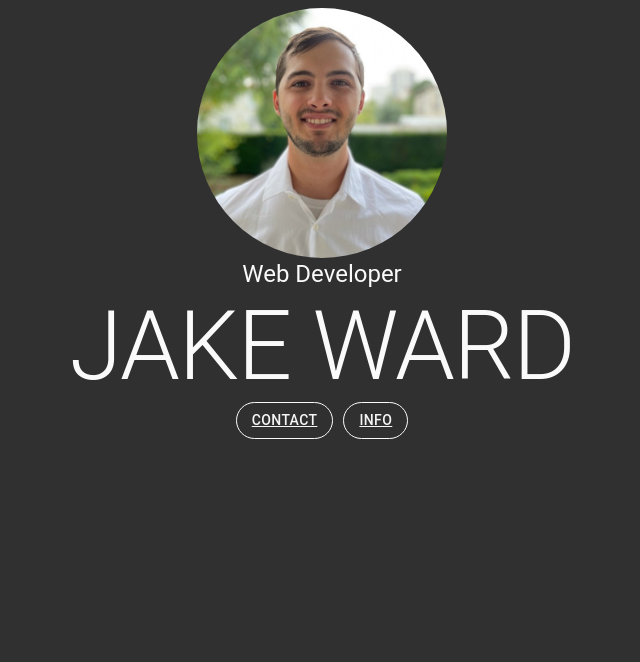
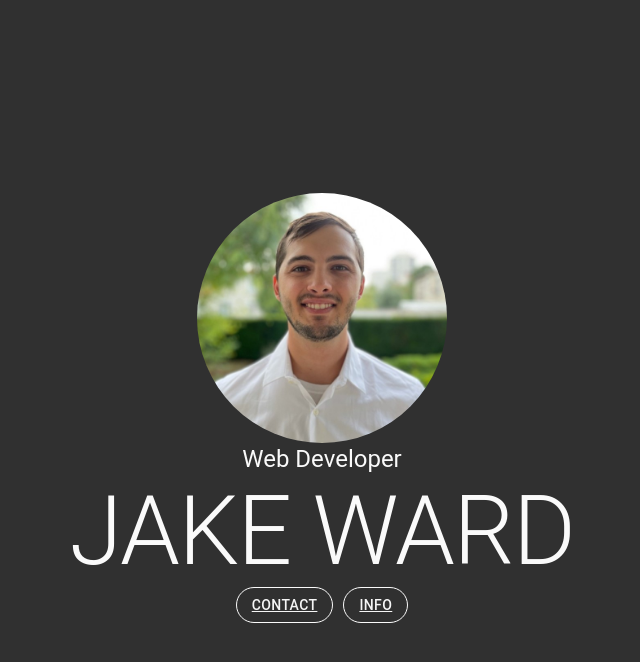
Before and after one commit to smilinjake/personalSite, a React (Create React App) app in the folder personal_site/: page / in a window 1280 px wide. Shown: the top 662 px of the page, without its empty margins (318-958 px from the left). Built offline with nearby package versions, Linux system fonts and the light colour scheme.

Commit message:
centered home page

```diff
--- a/personal_site/src/App.css
+++ b/personal_site/src/App.css
@@ -47,16 +47,16 @@
   color: #fafafa;
 }
 
-.Header {
+.HomePage {
   /* background-color: aquamarine; */
+  height: 100vh;
   display: flex;
-  flex-direction: column;
-  /* align-self:center; */
   align-items: center;
-  height: flex;
-  /* padding-top: 4rem;
-  padding-left: 4rem; */
-  /* padding-bottom: 9rem; */
+}
+
+.Home {
+  display: flex;
+  align-items: center;
 }
 
 .Link {
@@ -89,8 +89,8 @@
   /* background-color:dodgerblue; */
   height: 100vh;
   display: flex;
+  align-items: center;
   /* flex-direction: column; */
-  align-items: center;
 }
 
 .contact {
--- a/personal_site/src/Components/Home.jsx
+++ b/personal_site/src/Components/Home.jsx
@@ -4,6 +4,7 @@ import "../App.css";
 import { Link } from "react-router-dom";
 import Button from "@mui/material/Button";
 import { styled } from "@mui/material/styles";
+import Grid from "@mui/material/Grid";
 
 const ColorButton = styled(Button)(({ theme }) => ({
   // color: theme.palette.getContrastText('#fafafa'),
@@ -19,7 +20,8 @@ const ColorButton = styled(Button)(({ theme }) => ({
 }));
 const Home = () => {
   return (
-    <div className="Header">
+    <div className="HomePage">
+      <Grid className="Home" container item direction="column">
         <img
           className="MyImage"
           src="/images/websiteImage.jpeg"
@@ -45,6 +47,7 @@ const Home = () => {
             </Link>
           </ColorButton>
         </nav>
+      </Grid>
     </div>
   );
 };
```
Lines whose indentation alone changed are shown as unchanged.
